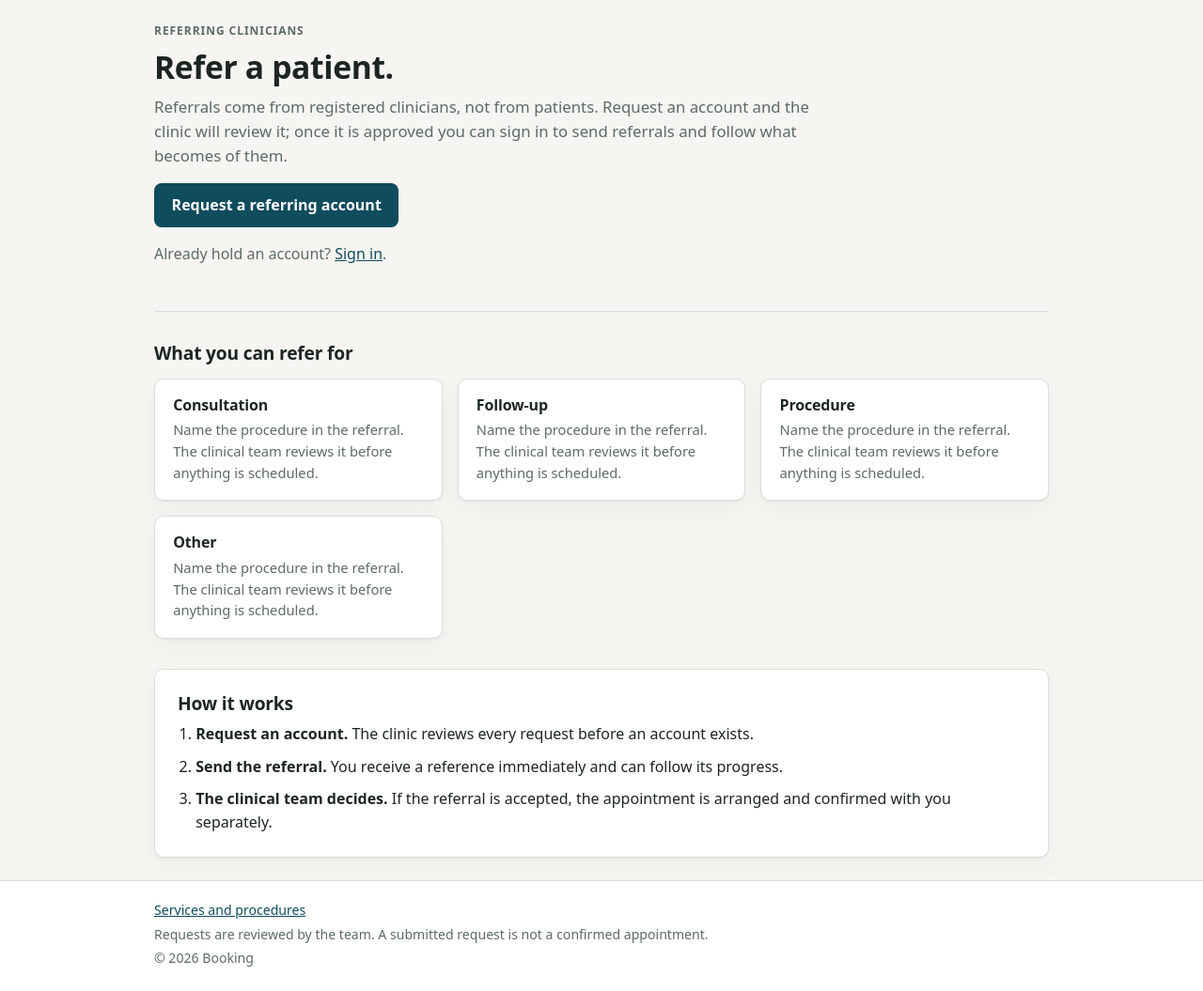
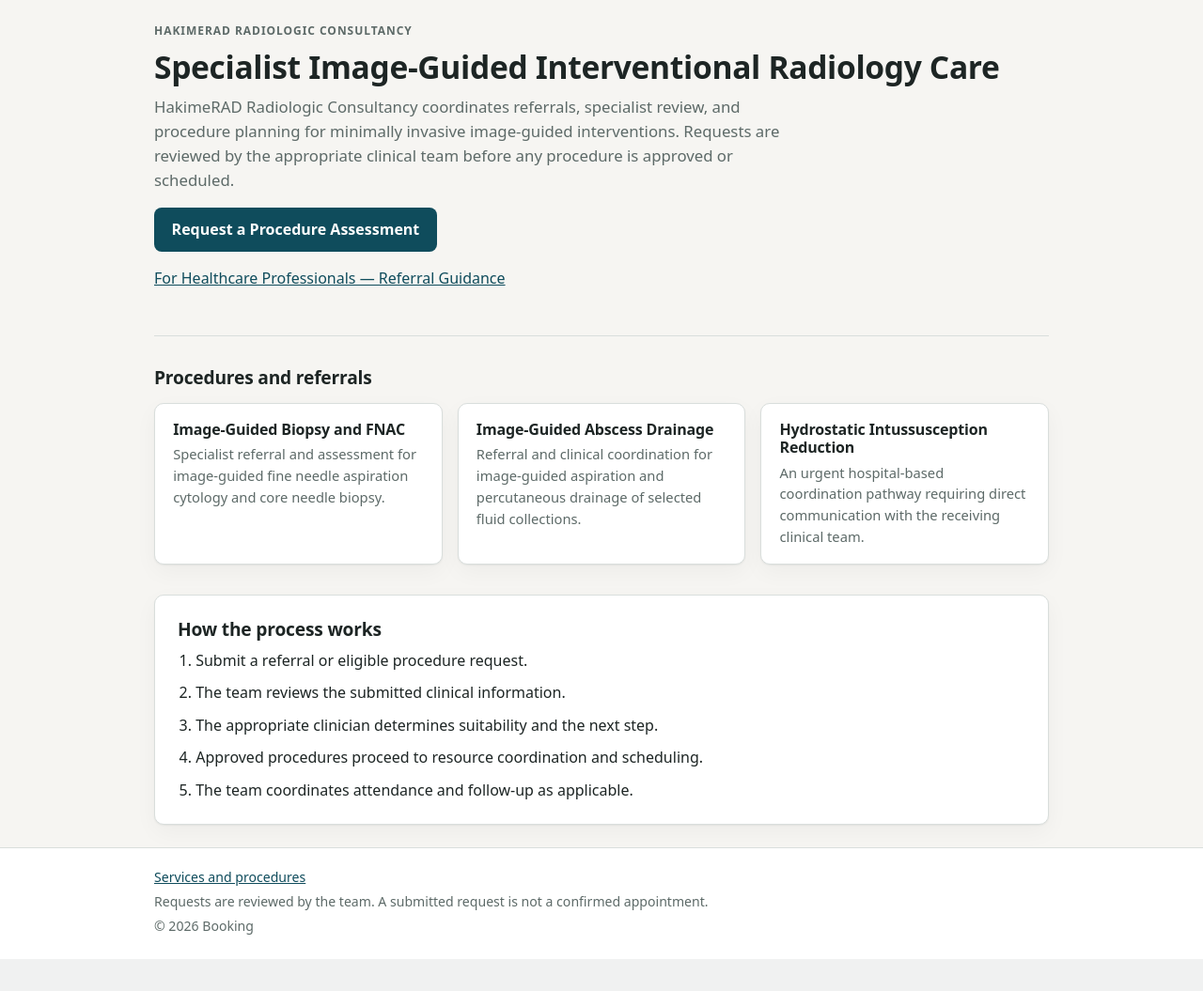
Before and after one commit to dawitmuluneh25-dev/booking, a PHP site: page / in a window 1280 px wide. Shown: the part 65-1120 px from the top of the page at 94% size. After the commit the page ends 1086 px from the top, so only its background shows below. Run offline with PHP 8.4, Linux system fonts and the light colour scheme.

Commit message:
Carry the approved homepage copy, and refuse the five claims it forbids
HR-ENG-DEC-R1-003 D-05 approved the Release 1 homepage: a headline, a
supporting statement, three service descriptions, a five-step process and two
calls to action, plus five things the page must never say. The page now
carries that copy character for character - the previous text was functional
placeholder written when the owner's public words were outstanding, and it
described a referrer funnel rather than the service.

The two calls to action point at routes that answer. /bookings/new needs a
permission no visitor holds and /referral-guidance returns 404 until Legal
approves the page, so linking either would repeat the 18 November defect of a
button that looks right and fails. The professional link moves to
/referral-guidance the day that page publishes.

HomePageCopyTest pins every approved sentence, the order of the five steps,
and the absence of the forbidden claims - guaranteed appointments, 24/7,
nationwide coverage, automatic acceptance - alongside the footer sentence that
says a submitted request is not a confirmed appointment.

```diff
--- a/src/Controllers/HomeController.php
+++ b/src/Controllers/HomeController.php
@@ -4,7 +4,6 @@ declare(strict_types=1);
 
 namespace App\Controllers;
 
-use App\Domain\BookingService;
 use App\Http\Request;
 use App\Http\Response;
 use App\Security\Auth;
@@ -21,10 +20,12 @@ final class HomeController
     public function index(Request $request): Response
     {
         return Response::html($this->view->render('home', [
-            'title' => 'Refer a patient',
-            'description' => 'Refer a patient to the interventional radiology service. '
-                . 'Referrals are sent by registered clinicians.',
-            'services' => BookingService::SERVICES,
+            // D-05's headline and positioning, used as the document title and the description a
+            // search engine or a link preview shows. The previous description said "request a
+            // booking online", which was the E2 defect: the page does not offer that.
+            'title' => 'Specialist Image-Guided Interventional Radiology Care',
+            'description' => 'HakimeRAD Radiologic Consultancy coordinates referrals, specialist review '
+                . 'and procedure planning for minimally invasive image-guided interventions.',
             'currentUser' => $this->auth->user(),
         ]));
     }
--- a/templates/home.php
+++ b/templates/home.php
@@ -2,56 +2,72 @@
 /**
  * The public landing page.
  *
- * This is the only page a stranger sees before deciding whether to stay, and for a
- * year it advertised a booking form the public cannot reach: `/bookings/new` needs
- * `bookings.manage`, so the one button on the page returned 403 to every visitor
- * who was not already signed in. It also described an intake that ADR-013 removed —
- * referrals come from clinicians who hold an account, not from anybody who lands
- * here (ADR-013, ADR-005: a request is not an appointment).
+ * HR-ENG-DEC-R1-003 D-05 approved this copy for Release 1: a headline, a supporting statement, three
+ * service descriptions, a five-step process and two calls to action. The words here are that copy,
+ * character for character, because approved public text is not a draft to be improved by whoever
+ * edits the template next — `HomePageCopyTest` pins every sentence and fails if one is reworded.
  *
- * So the page now describes the funnel that exists: request an account, get it
- * reviewed, sign in, refer. The words are functional, not marketing copy — the
- * owner-approved public text (BL-A1) has not been written yet, and this page does
- * not pretend to be it.
+ * Two things the template deliberately does *not* do:
  *
- * @var array<string, string> $services
+ *   It does not point either call to action at a route that does not answer. `/bookings/new` needs
+ *   `bookings.manage` and returns 403 to every visitor who is not signed in — that was the defect of
+ *   18 November (§11). `/referral-guidance` is a public route that returns 404 until Legal approves
+ *   the page, so linking it today would be the same defect with a different URL. Both calls to
+ *   action therefore point at routes that work now; the professional one moves to
+ *   `/referral-guidance` the day that page publishes, and that is a one-line change.
+ *
+ *   It does not describe an intake that ADR-013 removed. Referrals come from clinicians who hold an
+ *   account, so the primary action starts the account request rather than pretending a stranger can
+ *   submit a referral. §33 records this as a deviation from D-05's implied route, with the question
+ *   the owner has to answer.
  */
 ?>
 <section class="hero">
-    <p class="eyebrow">Referring clinicians</p>
-    <h1>Refer a patient.</h1>
+    <p class="eyebrow">HakimeRAD Radiologic Consultancy</p>
+    <h1>Specialist Image-Guided Interventional Radiology Care</h1>
     <p class="lede">
-        Referrals come from registered clinicians, not from patients. Request an account and the
-        clinic will review it; once it is approved you can sign in to send referrals and follow
-        what becomes of them.
+        HakimeRAD Radiologic Consultancy coordinates referrals, specialist review, and procedure
+        planning for minimally invasive image-guided interventions. Requests are reviewed by the
+        appropriate clinical team before any procedure is approved or scheduled.
     </p>
-    <p><a class="button" href="/request-account">Request a referring account</a></p>
-    <p class="muted">Already hold an account? <a href="/login">Sign in</a>.</p>
+    <p><a class="button" href="/request-account">Request a Procedure Assessment</a></p>
+    <p class="muted"><a href="/login">For Healthcare Professionals — Referral Guidance</a></p>
 </section>
 
 <section class="grid" aria-labelledby="services-heading">
-    <h2 id="services-heading" class="section-title">What you can refer for</h2>
+    <h2 id="services-heading" class="section-title">Procedures and referrals</h2>
     <ul class="cards">
-        <?php foreach ($services as $key => $label): ?>
-            <li class="card">
-                <h3><?= e($label) ?></h3>
-                <p class="muted">
-                    Name the procedure in the referral. The clinical team reviews it before
-                    anything is scheduled.
-                </p>
-            </li>
-        <?php endforeach; ?>
+        <li class="card">
+            <h3>Image-Guided Biopsy and FNAC</h3>
+            <p class="muted">
+                Specialist referral and assessment for image-guided fine needle aspiration cytology
+                and core needle biopsy.
+            </p>
+        </li>
+        <li class="card">
+            <h3>Image-Guided Abscess Drainage</h3>
+            <p class="muted">
+                Referral and clinical coordination for image-guided aspiration and percutaneous
+                drainage of selected fluid collections.
+            </p>
+        </li>
+        <li class="card">
+            <h3>Hydrostatic Intussusception Reduction</h3>
+            <p class="muted">
+                An urgent hospital-based coordination pathway requiring direct communication with
+                the receiving clinical team.
+            </p>
+        </li>
     </ul>
 </section>
 
 <section class="panel">
-    <h2>How it works</h2>
+    <h2>How the process works</h2>
     <ol class="steps">
-        <li><strong>Request an account.</strong> The clinic reviews every request before an account exists.</li>
-        <li><strong>Send the referral.</strong> You receive a reference immediately and can follow its progress.</li>
-        <li>
-            <strong>The clinical team decides.</strong> If the referral is accepted, the appointment
-            is arranged and confirmed with you separately.
-        </li>
+        <li>Submit a referral or eligible procedure request.</li>
+        <li>The team reviews the submitted clinical information.</li>
+        <li>The appropriate clinician determines suitability and the next step.</li>
+        <li>Approved procedures proceed to resource coordination and scheduling.</li>
+        <li>The team coordinates attendance and follow-up as applicable.</li>
     </ol>
 </section>
```
Also changed, not shown: tests/Feature/ApplicationTest.php (+8 -4 lines), tests/Unit/HomePageCopyTest.php (added, +194 -0 lines).
